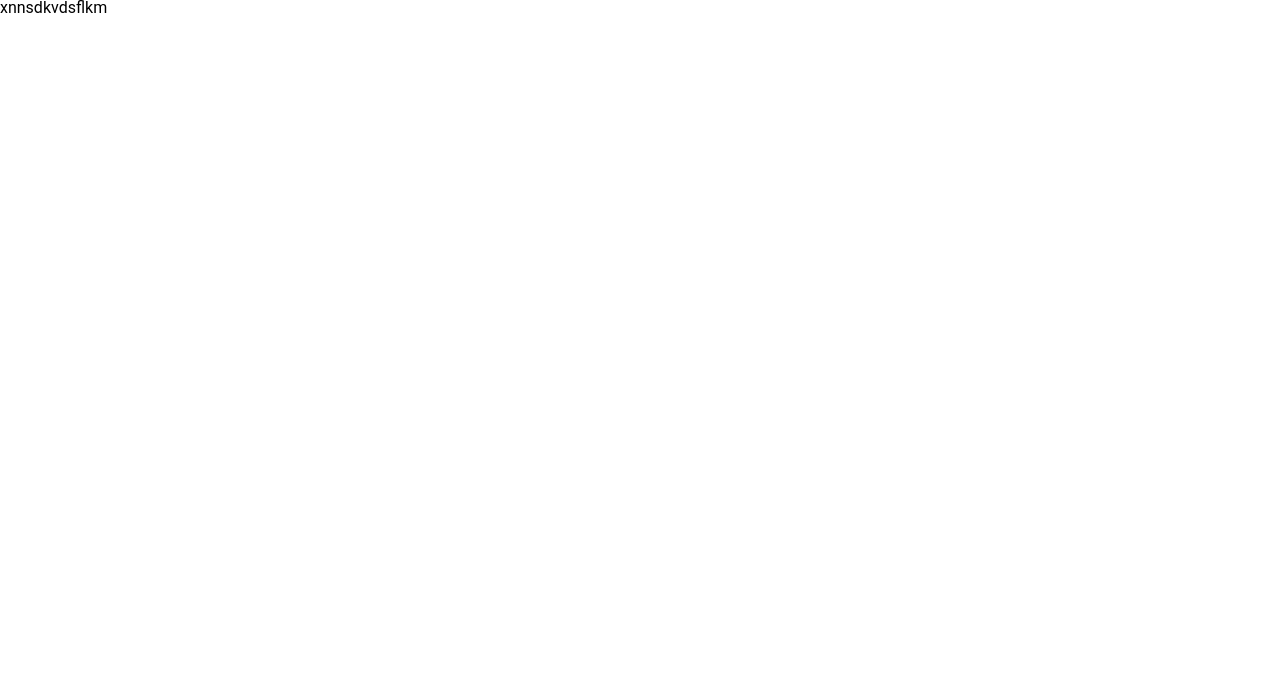
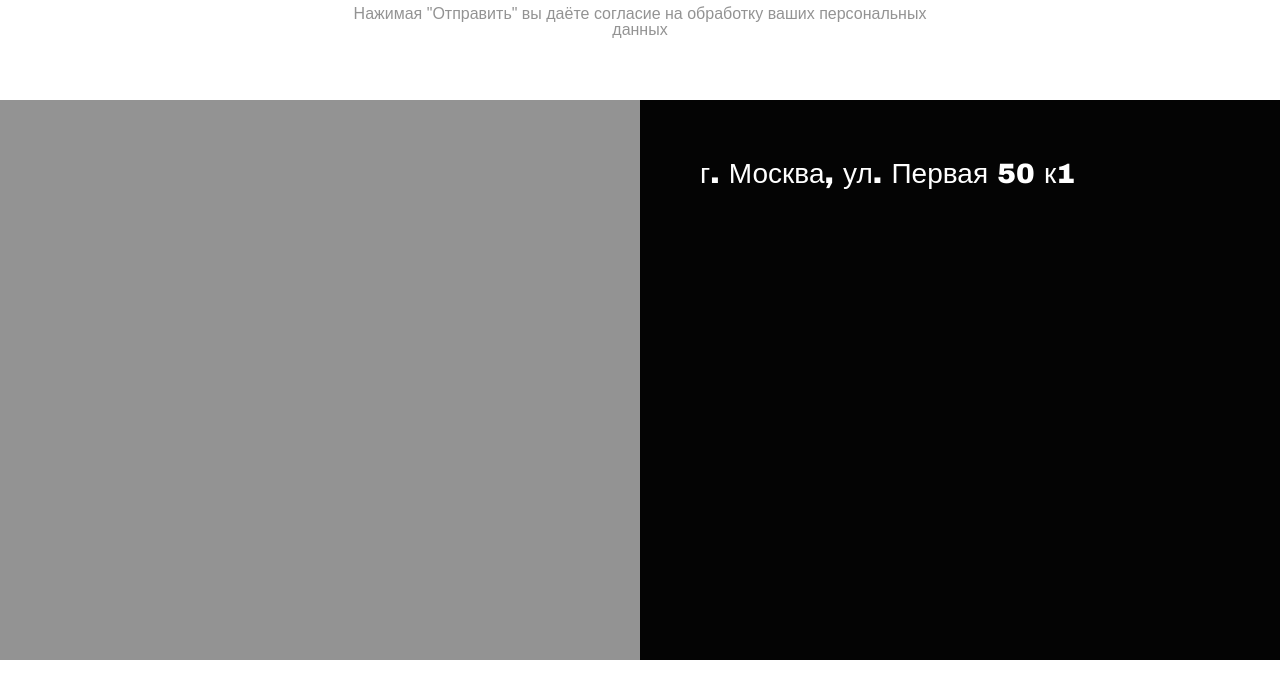
Before and after one commit to TamirlanShakh/fight-club, a React (Create React App) app: page /about in a window 1280 px wide. Shown: the top 698 px of the page. Built offline with nearby package versions, Linux system fonts and the light colour scheme; a web font is replaced by a local one.

Commit message:
Contacts

```diff
--- /dev/null
+++ b/src/pages/About/About.scss
@@ -0,0 +1,39 @@
+.agreement {
+    display: flex;
+    align-items: center;
+    text-align: center;
+    width: 620px;
+    height: 44px;
+    color: #939393;
+    position: fixed;
+    top: 0;
+    left: 50%;
+    transform: translateX(-50%);
+    font-size: 16px;
+    font-family: sans-serif;
+}
+
+.contact-nav {
+    display: flex;
+    height: 560px;
+    width: 100%;
+    margin-top: 100px;
+}
+
+.map-navigator {
+    flex: 1;
+    background-color: #939393;
+}
+
+.contact-container {
+    flex: 1;
+    background-color: rgb(4, 4, 4);
+
+    &__address {
+        color: #fff;
+        font-size: 28px;
+        margin-top: 60px;
+        margin-left: 60px;
+        font-family: "Arial Black", Gadget, sans-serif;
+    }
+}
--- a/src/pages/About/index.tsx
+++ b/src/pages/About/index.tsx
@@ -1,7 +1,19 @@
 import React from 'react';
+import './About.scss';
 
 const About = () => {
-    return <div className="about">xnnsdkvdsflkm</div>;
+    return (
+        <div className="about">
+            <div className="agreement">Нажимая "Отправить" вы даёте согласие на обработку ваших персональных данных</div>
+
+            <div className="contact-nav">
+                <div className="map-navigator"></div>
+                <div className="contact-container">
+                    <div className="contact-container__address">г. Москва, ул. Первая 50 к1</div>
+                </div>
+            </div>
+        </div>
+    );
 };
 
 export default About;
```
